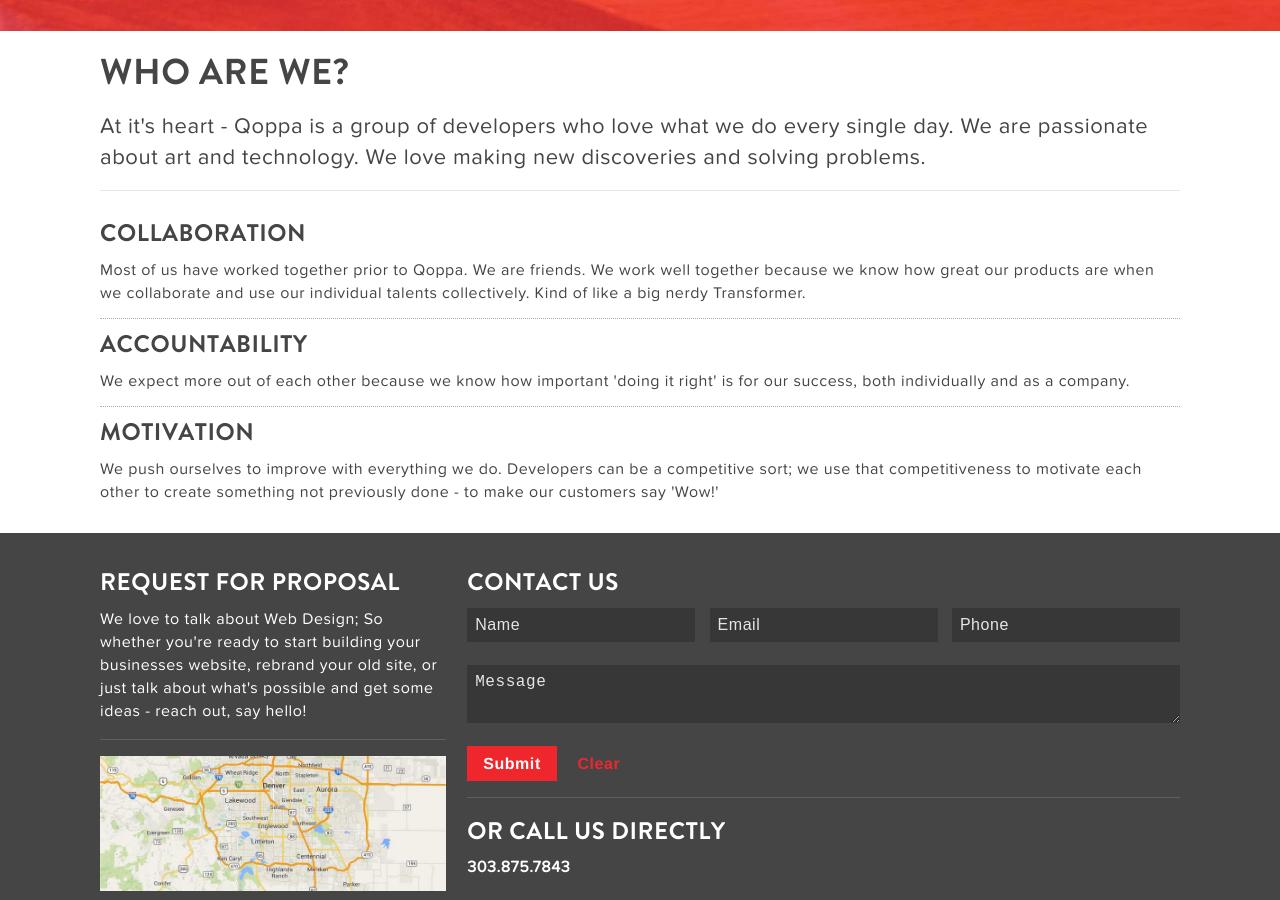
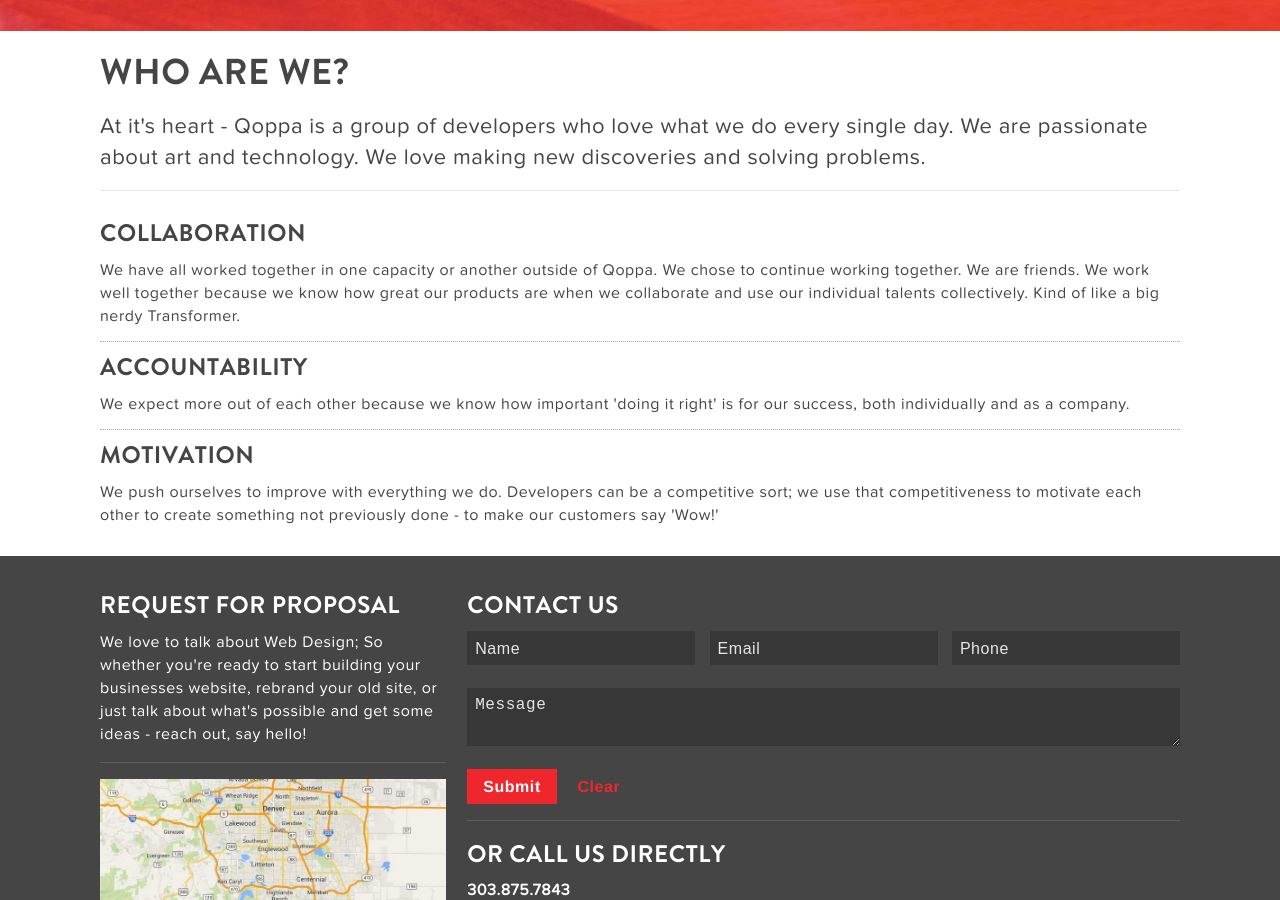
Before and after one commit to quattromani/qoppa, a Jekyll site: the page built from about/index.html, in a window 1280 px wide and 900 px high, scrolled down 536 px. Built offline with Jekyll 4.4.1, drawn with Linux system fonts in a browser that asks for light colours; nearby versions of some CDN libraries.

Commit message:
improved lede text

```diff
--- a/about/index.html
+++ b/about/index.html
@@ -12,7 +12,7 @@
 <ul class="vertical lined">
   <li>
     <h4>Collaboration</h4>
-    <p>Most of us have worked together prior to Qoppa. We are friends. We work well together because we know how great our products are when we collaborate and use our individual talents collectively. Kind of like a big nerdy Transformer.</p>
+    <p>We have all worked together in one capacity or another outside of Qoppa. We chose to continue working together. We are friends. We work well together because we know how great our products are when we collaborate and use our individual talents collectively. Kind of like a big nerdy Transformer.</p>
   </li>
   <li>
     <h4>Accountability</h4>
--- a/index.html
+++ b/index.html
@@ -6,7 +6,7 @@
 
 <section>
   <article>
-    <p class="lede text-center">Every business need a website. Nobody wants a crummy one.<br>We specialize in Adaptive and Responsive Web design to create remarkable experiences.</p>
+    <p class="lede text-center">Every business need a website. Nobody wants a crummy one.<br>We are a Denver based Web Design &amp; Development Agency specializing in building Adaptive and Responsive Websites. We create remarkable digital experiences.</p>
   </article>
 </section>
 
```
